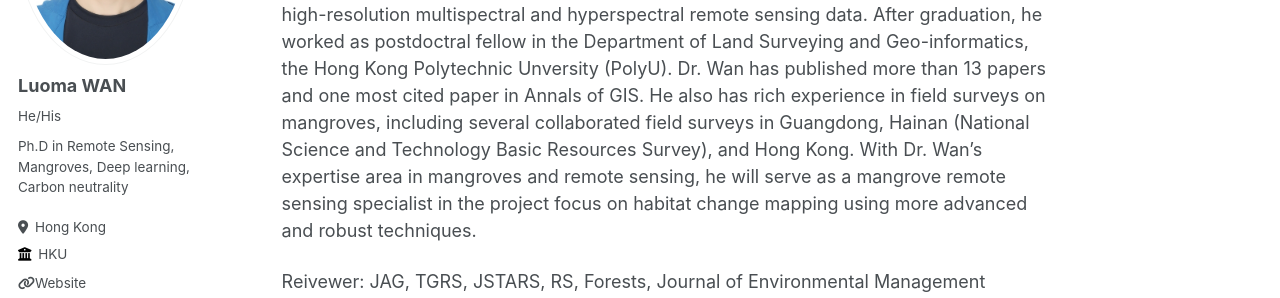
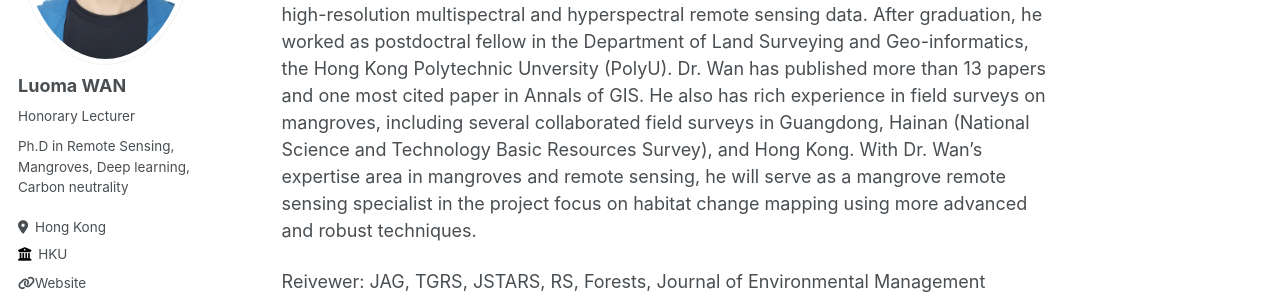
Before and after one commit to romawhite/romawhite.github.io, a Jekyll site: the page built from _pages/about.md, in a window 1280 px wide. Shown: the part 262-560 px from the top of the page. Built offline with Jekyll 4.4.1, drawn with Linux system fonts in a browser that asks for light colours; some web fonts are replaced.

Commit message:
update cv

```diff
--- a/_config.yml
+++ b/_config.yml
@@ -23,7 +23,7 @@ author:
   # Biographic information
   avatar           : "profile.png"
   name             : "Luoma WAN"
-  pronouns         : He/His # example: "she/her"
+  pronouns         : Honorary Lecturer # example: "she/her"
   bio              : "Ph.D in Remote Sensing, Mangroves, Deep learning, Carbon neutrality"
   location         : "Hong Kong"
   employer         : "HKU"
```
